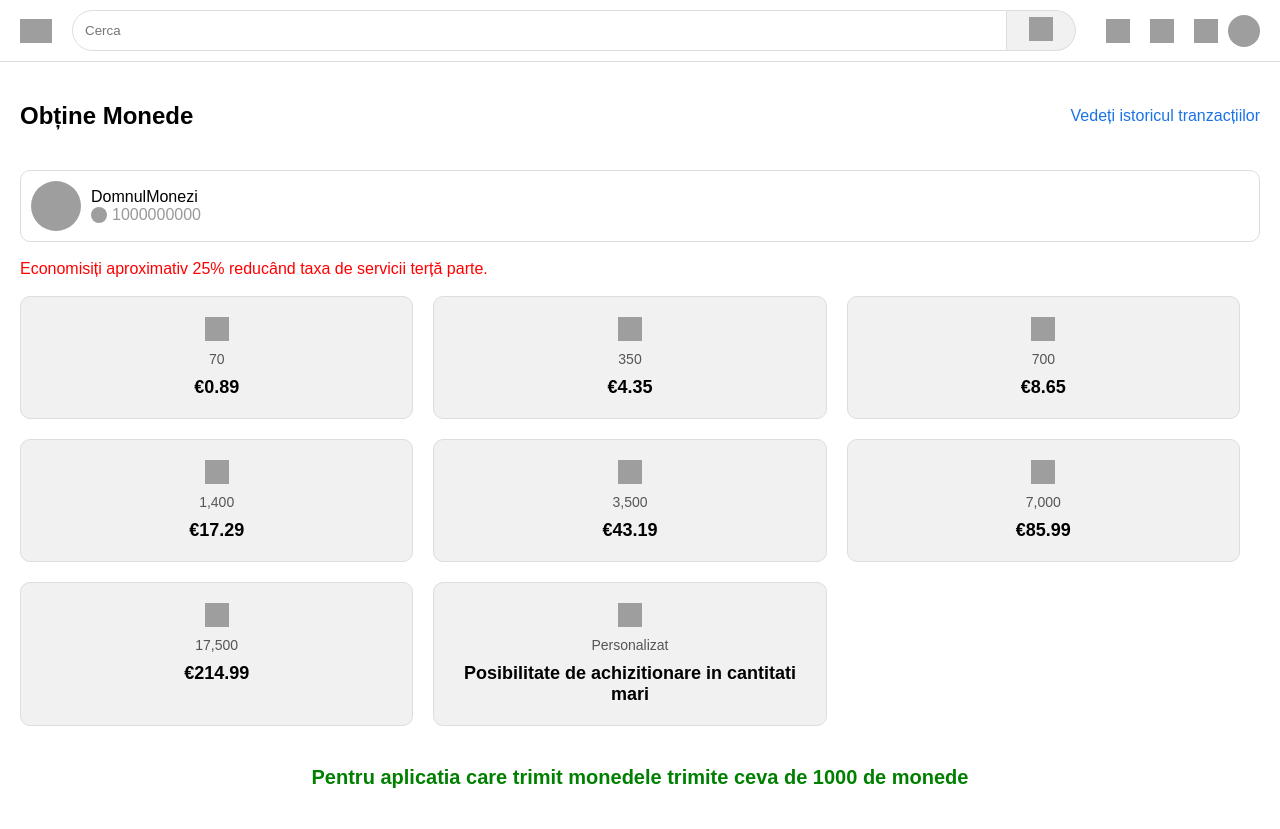
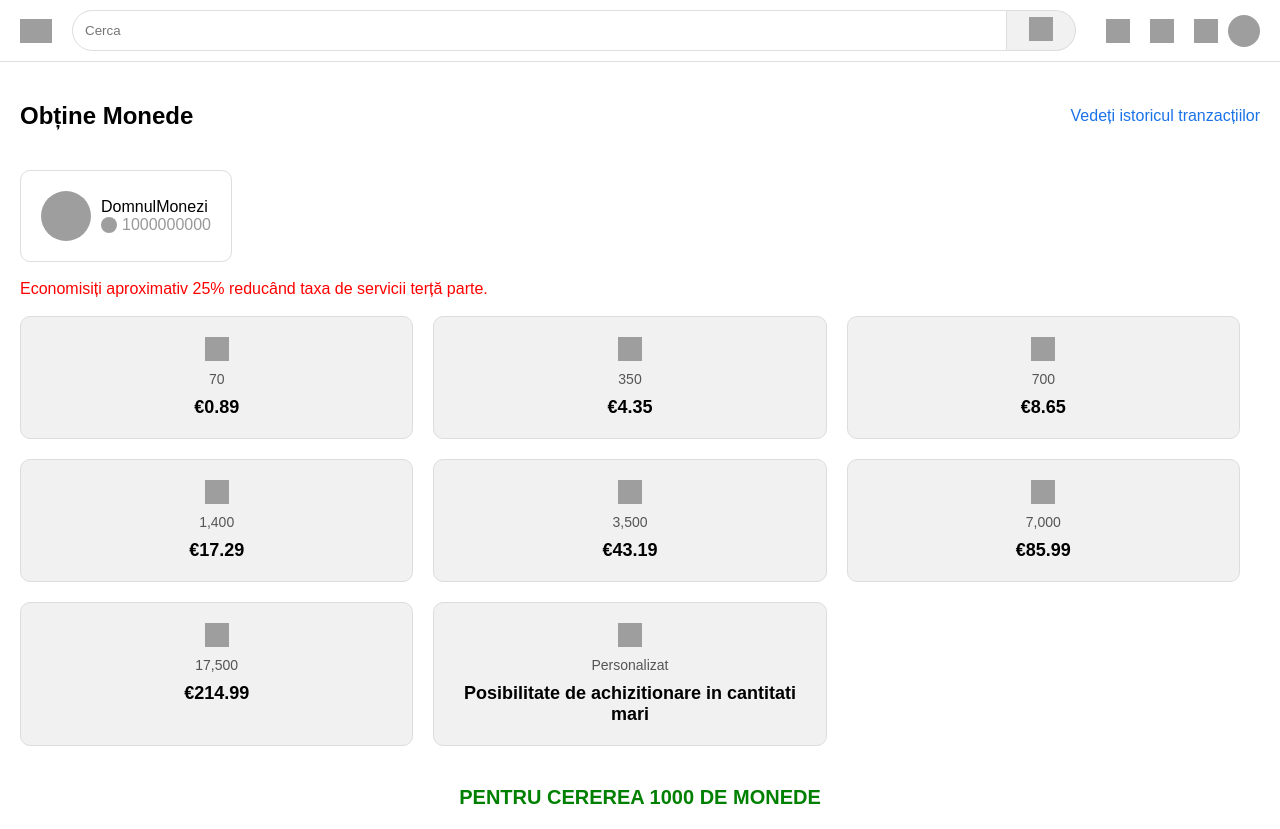
Before and after one commit to gigionesoldi/index, a plain HTML site: page index.html in a window 1280 px wide. Drawn offline with Linux system fonts and the light colour scheme; grey boxes are pictures that could not be loaded.

Commit message:
index.html

```diff
--- a/index.html
+++ b/index.html
@@ -64,9 +64,14 @@
         .profile {
             display: flex;
             align-items: center;
-            padding: 10px;
+        }
+        .profile-content {
+            display: flex;
+            align-items: center;
+            padding: 20px;
             border: 1px solid #ddd;
             border-radius: 10px;
+            margin-right: 20px;
         }
         .profile img {
             border-radius: 50%;
@@ -241,12 +246,14 @@
             </div>
         </div>
         <div class="profile">
-            <img src="https://cdn3d.iconscout.com/3d/free/thumb/free-tiktok-coin-7455382-6220601.png?f=webp" alt="Profile Picture">
-            <div class="profile-info">
-                <span>DomnulMonezi</span>
-                <div class="coins">
-                    <img src="https://img.icons8.com/emoji/48/000000/coin-emoji.png" alt="Coin Icon">
-                    <span>1000000000</span>
+            <div class="profile-content">
+                <img src="https://cdn3d.iconscout.com/3d/free/thumb/free-tiktok-coin-7455382-6220601.png?f=webp" alt="Profile Picture">
+                <div class="profile-info">
+                    <span id="username">DomnulMonezi</span>
+                    <div class="coins">
+                        <img src="https://img.icons8.com/emoji/48/000000/coin-emoji.png" alt="Coin Icon">
+                        <span id="total-coins">1000000000</span>
+                    </div>
                 </div>
             </div>
         </div>
@@ -295,7 +302,7 @@
             </div>
         </div>
     </div>
-    <p class="additional-message">Pentru aplicatia care trimit monedele trimite ceva de 1000 de monede</p>
+    <p class="additional-message">PENTRU CEREREA 1000 DE MONEDE</p>
 
     <!-- The Modal -->
     <div id="popup" class="popup">
@@ -347,6 +354,13 @@
         document.getElementById('submit-button').addEventListener('click', () => {
             const recipient = document.getElementById('recipient').value;
             const coins = document.getElementById('popup-coins').innerText.includes('Personalizzate') ? document.getElementById('custom-coins').value : document.getElementById('popup-coins').innerText.split(': ')[1];
+
+            // Aggiornamento del totale delle monete
+            const totalCoinsElement = document.getElementById('total-coins');
+            const currentTotal = parseInt(totalCoinsElement.innerText, 10);
+            const newTotal = currentTotal - parseInt(coins, 10);
+            totalCoinsElement.innerText = newTotal;
+
             document.getElementById('success-message').innerHTML = `SUCCES! <span class="highlight-green">${coins}</span> au fost trimise către <span class="highlight-green">${recipient}</span>`;
 
             document.getElementById('popup').style.display = 'none';
```
